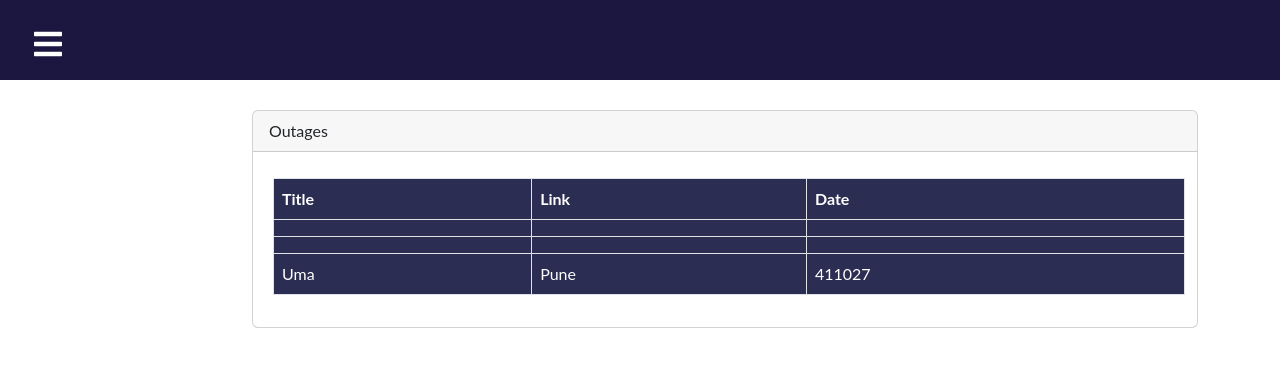
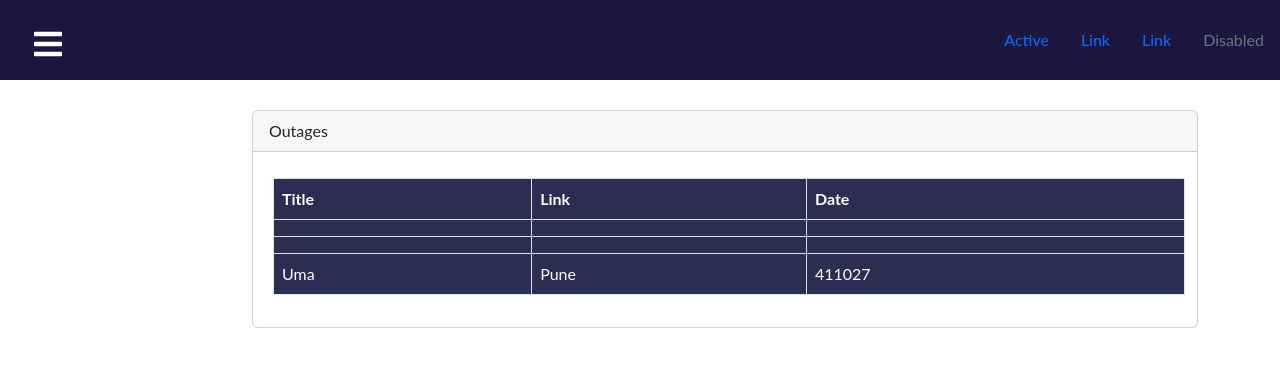
Before and after one commit to danuvia27/dashboard2, a React (Create React App) app in the folder client/: page / in a window 1280 px wide. Shown: the top 366 px of the page. Built offline with nearby package versions, Linux system fonts and the light colour scheme; no server answers.

Commit message:
Updated Navbar.js

```diff
--- a/client/src/components/Navbar.js
+++ b/client/src/components/Navbar.js
@@ -5,6 +5,7 @@ import { Link } from "react-router-dom";
 import { SidebarData } from "./SidebarData";
 import "./Navbar.css";
 import { IconContext } from "react-icons";
+import { Nav } from "react-bootstrap";
 
 export default function Navbar() {
   const [sidebar, setSidebar] = useState(false);
@@ -18,6 +19,22 @@ export default function Navbar() {
           <Link to="#" className="menu-bars">
             <FaIcons.FaBars onClick={showSidebar} />
           </Link>
+          <Nav className="justify-content-end" activeKey="/home">
+            <Nav.Item>
+              <Nav.Link href="/home">Active</Nav.Link>
+            </Nav.Item>
+            <Nav.Item>
+              <Nav.Link eventKey="link-1">Link</Nav.Link>
+            </Nav.Item>
+            <Nav.Item>
+              <Nav.Link eventKey="link-2">Link</Nav.Link>
+            </Nav.Item>
+            <Nav.Item>
+              <Nav.Link eventKey="disabled" disabled>
+                Disabled
+              </Nav.Link>
+            </Nav.Item>
+          </Nav>
         </div>
         <nav className={sidebar ? "nav-menu active" : "nav-menu"}>
           <ul className="nav-menu-items" onClick={showSidebar}>
```
